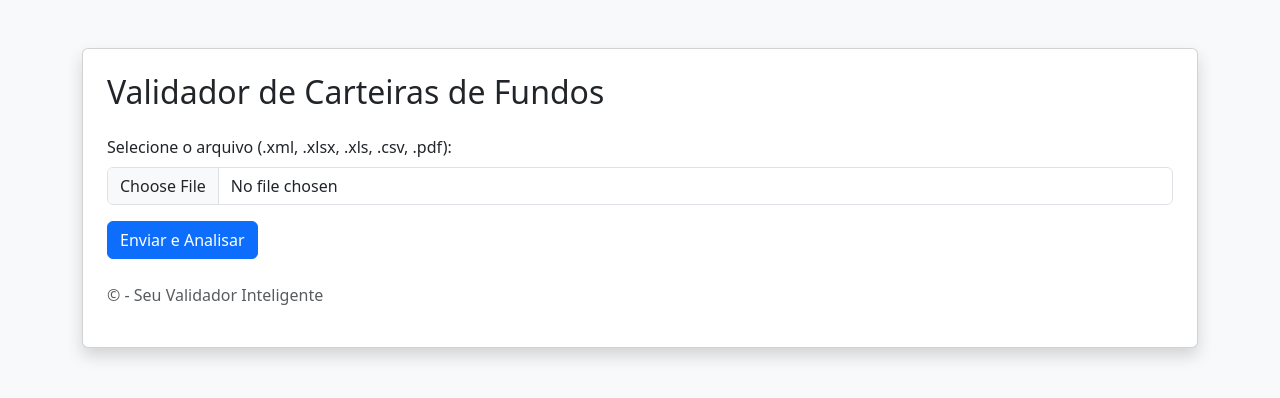
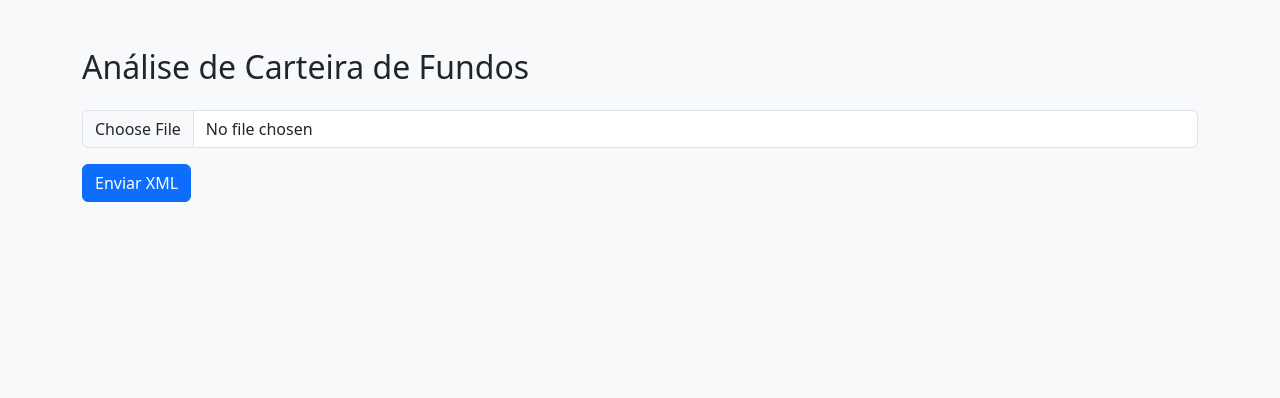
Before and after one commit to Gabrielrr2025/7, a Flask app: page / in a window 1280 px wide. Shown: the top 398 px of the page. Run offline with Flask 3, Linux system fonts and the light colour scheme.

Commit message:
Update index.html

```diff
--- a/templates/index.html
+++ b/templates/index.html
@@ -1,23 +1,19 @@
-<!DOCTYPE html>
-<html lang="pt-br">
+<!doctype html>
+<html lang="pt-BR">
 <head>
   <meta charset="UTF-8">
-  <title>Validador de Carteiras XML</title>
-  <link href="https://cdn.jsdelivr.net/npm/bootstrap@5.3.2/dist/css/bootstrap.min.css" rel="stylesheet">
+  <title>Leitor de Carteira XML</title>
+  <link rel="stylesheet" href="https://cdn.jsdelivr.net/npm/bootstrap@5.3.0/dist/css/bootstrap.min.css">
 </head>
 <body class="bg-light">
   <div class="container mt-5">
-    <div class="card shadow p-4">
-      <h2 class="mb-4">Validador de Carteiras de Fundos</h2>
-      <form action="/upload" method="post" enctype="multipart/form-data">
-        <div class="mb-3">
-          <label for="file" class="form-label">Selecione o arquivo (.xml, .xlsx, .xls, .csv, .pdf):</label>
-          <input type="file" class="form-control" id="file" name="file" required>
-        </div>
-        <button type="submit" class="btn btn-primary">Enviar e Analisar</button>
-      </form>
-      <p class="mt-4 text-muted">© {{ Ano }} - Seu Validador Inteligente</p>
-    </div>
+    <h2 class="mb-4">Análise de Carteira de Fundos</h2>
+    <form action="/upload" method="post" enctype="multipart/form-data">
+      <div class="mb-3">
+        <input class="form-control" type="file" name="file" accept=".xml" required>
+      </div>
+      <button class="btn btn-primary" type="submit">Enviar XML</button>
+    </form>
   </div>
 </body>
 </html>
```
